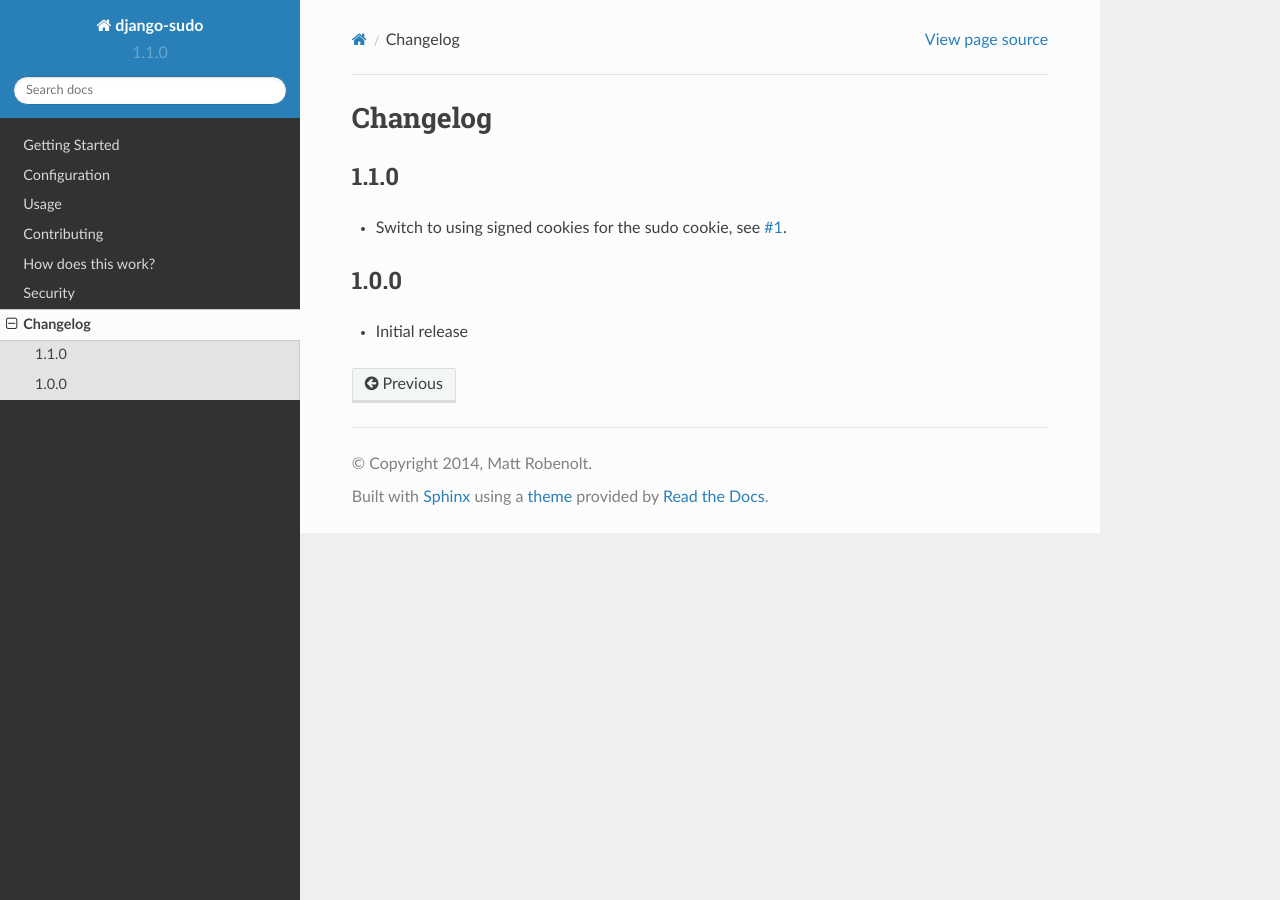
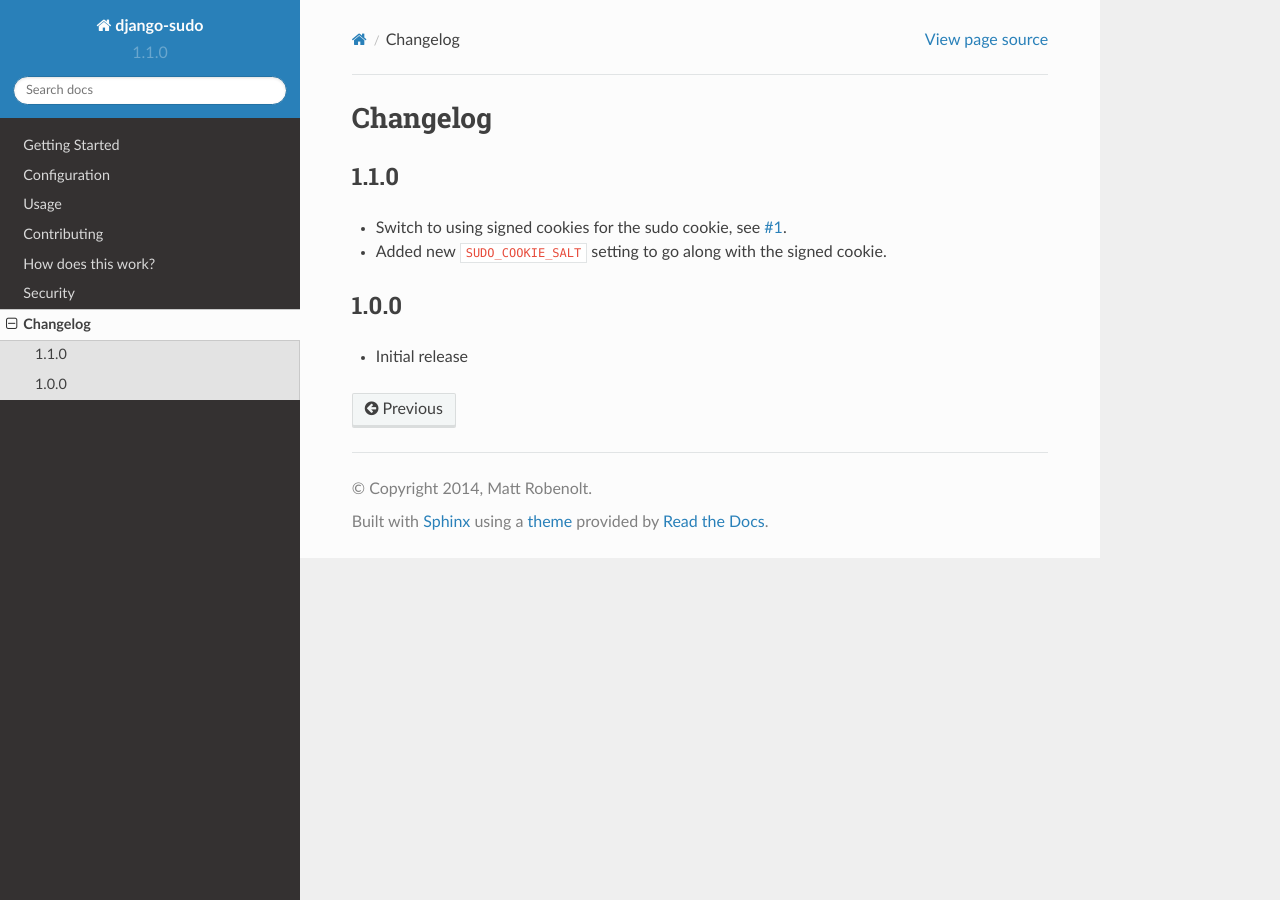
Before and after one commit to mattrobenolt/django-sudo, a Sphinx documentation site: the page built from docs/changelog/index.rst, in a window 1280 px wide. Built offline with Sphinx 7.4.7 and the Read the Docs theme 2.0.0, drawn with Linux system fonts in a browser that asks for light colours.

Commit message:
Add `SUDO_COOKIE_SALT` to changelog

```diff
--- a/docs/changelog/index.rst
+++ b/docs/changelog/index.rst
@@ -5,6 +5,7 @@ Changelog
 ~~~~~
 * Switch to using signed cookies for the sudo cookie,
   see `#1 <https://github.com/mattrobenolt/django-sudo/issues/1>`_.
+* Added new ``SUDO_COOKIE_SALT`` setting to go along with the signed cookie.
 
 1.0.0
 ~~~~~
```
